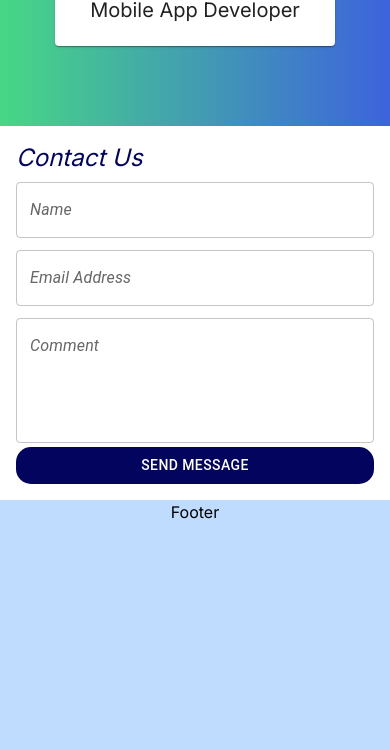
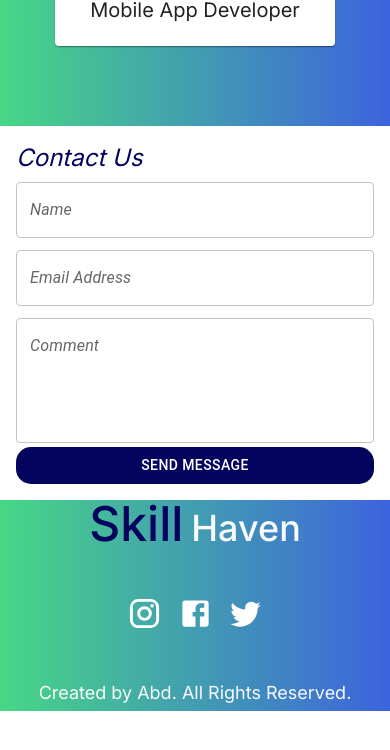
Before and after one commit to 17abd12/Workbench, a Next.js app in the folder app/: page / in a window 390 px wide. Shown: the part 10140-10890 px from the top of the page. After the commit the page ends 10851 px from the top, so only its background shows below. Built offline with nearby package versions, Linux system fonts and the light colour scheme.

Commit message:
Creating Our Footer Structuer

```diff
--- a/app/app/Contactus.jsx
+++ b/app/app/Contactus.jsx
@@ -35,7 +35,7 @@ function Contactus() {
           setComment("");
         }
         return (
-          <div  id = "Contact us" className='md:px-12 w-full p-4 text-wrap italic md:text-5xl text-2xl flex flex-wrap'>
+          <div  id = "Contact" className='md:mx-32  w-full p-4 text-wrap italic md:text-5xl text-2xl flex flex-wrap'>
             <h1 className='w-2/3 text-dark-text'
             >Contact Us</h1>
         <div className='display flex '>
--- a/app/app/Crew.jsx
+++ b/app/app/Crew.jsx
@@ -10,7 +10,7 @@ function Crew() {
  }
 
   return (
-    <div className='py-10'  style={{background:"linear-gradient(to right, #47D785, #3D63DD)"}}>
+    <div className='py-10'  style={{background:"linear-gradient(to right, #47D785, #3D63DD)"}} id = "Crew">
       <div className=' text-center my-auto text-light-primary text-xl'>
       <h1 className='text-5xl font-satisfy py-5 text-dark-text font-medium'
       >
--- a/app/app/Footer.jsx
+++ b/app/app/Footer.jsx
@@ -1,11 +1,21 @@
 import React from 'react'
-
+import InstagramIcon from '@mui/icons-material/Instagram';
+import FacebookIcon from '@mui/icons-material/Facebook';
+import TwitterIcon from '@mui/icons-material/Twitter';
 function Footer() {
   return (
-    <div className='h-3/4
-     bg-blue-200'>
-      <h1 className='text-center my-auto'>
-        Footer
+    <div className='h-1/4' style={{background:"linear-gradient(to right, #47D785, #3D63DD)"}}>
+    <div className='flex items-baseline font-medium text-light-primary w-full justify-center'>
+      <p className='mx-1 text-5xl text-dark-text'>Skill</p>
+      <p className='mx-1 text-4xl'>Haven</p>
+    </div>
+    <div className='flex  justify-evenly my-12 mx-28'>
+    <a href="https://www.instagram.com/"><InstagramIcon fontSize="large"  style={{ color: 'white' }}/></a>
+    <a href="https://www.instagram.com/"><FacebookIcon fontSize="large"  style={{ color: 'white' }}/></a>
+    <a href="https://www.instagram.com/"><TwitterIcon fontSize="large"  style={{ color: 'white' }}/></a>
+    </div>
+      <h1 className='text-light-primary text-lg text-center mb-0'>
+      Created by Abd. All Rights Reserved.
         </h1>
     </div>
   )
--- a/app/app/Header.jsx
+++ b/app/app/Header.jsx
@@ -1,3 +1,4 @@
+'use client'
 import React from 'react'
 import {Button} from '@mui/material'
 import HomeIcon from '@mui/icons-material/Home';
@@ -7,6 +8,22 @@ import ContactEmergencyIcon from '@mui/icons-material/ContactEmergency';
 import DeveloperBoardIcon from '@mui/icons-material/DeveloperBoard';
 import DesignServicesIcon from '@mui/icons-material/DesignServices';
 function Header() {
+
+  const scrollToSection = (sectionId) => {
+
+    console.log("Here")
+    setTimeout(() => {
+      const section = document.getElementById(sectionId);
+      if (section) {
+        section.scrollIntoView({ behavior: 'smooth' });
+      }
+      else
+      {
+        console.log("mo section found")
+      }
+    }, 500); // Adjust the delay value as needed
+  };
+
   return (
     <div className='w-full flex py-3' style={{background:"linear-gradient(to right, #47D785, #3D63DD)"}}>
 <div className=" md:flex hidden w-1/6 h-16 items-center justify-center px-auto text-center font-semibold size-32">
@@ -16,27 +33,31 @@ function Header() {
 </div>
 </div>
       <div className=" md:flex hidden w-5/6 justify-around">
-         <Button style={{ fontSize: '1.1rem' ,fontWeight:'bold' }} className='text-light-primary' variant='text' color='inherit'>Home</Button>
-         <Button style={{ fontSize: '1.1rem' ,fontWeight:'bold' }} className='text-light-primary' variant='text' color='inherit'>Services</Button>
-         <Button style={{ fontSize: '1.1rem' ,fontWeight:'bold' }} className='text-light-primary' variant='text' color='inherit'>Technologies</Button>
-         <Button style={{ fontSize: '1.1rem' ,fontWeight:'bold' }} className='text-light-primary' variant='text' color='inherit'>Our Team</Button>
-         <Button style={{ fontSize: '1.1rem' ,fontWeight:'bold' }} className='text-light-primary' variant='text' color='inherit'>Contact us</Button>
+
+         <Button style={{ fontSize: '1.1rem' ,fontWeight:'bold' }}   onClick={() => scrollToSection('Home')}
+   className='text-light-primary' variant='text' color='inherit'>Home</Button>
+
+
+         <Button style={{ fontSize: '1.1rem' ,fontWeight:'bold' }} onClick={() => scrollToSection('Services')} className='text-light-primary' variant='text' color='inherit'>Services</Button>
+         <Button style={{ fontSize: '1.1rem' ,fontWeight:'bold' }} onClick={() => scrollToSection('Tech')} className='text-light-primary' variant='text' color='inherit'>Technologies</Button>
+         <Button style={{ fontSize: '1.1rem' ,fontWeight:'bold' }} onClick={() => scrollToSection('Crew')}className='text-light-primary' variant='text' color='inherit'>Our Team</Button>
+         <Button style={{ fontSize: '1.1rem' ,fontWeight:'bold' }} onClick={() => scrollToSection('Contact')} className='text-light-primary' variant='text' color='inherit'>Contact us</Button>
       </div>
 
 <div className=" md:hidden flex h-16 items-center justify-evenly w-full px-auto size-32" >
-  <IconButton sx={{ color: 'white' }}>
+  <IconButton sx={{ color: 'white' }} onClick={() => scrollToSection('Home')}>
       <HomeIcon fontSize="large" />
     </IconButton>
-    <IconButton sx={{ color: 'white' }}>
+    <IconButton sx={{ color: 'white' }} onClick={() => scrollToSection('Services')}>
       <DesignServicesIcon fontSize="large" />
     </IconButton>
-    <IconButton sx={{ color: 'white' }}>
+    <IconButton sx={{ color: 'white' }} onClick={() => scrollToSection('Tech')}>
       <DeveloperBoardIcon fontSize="large" />
     </IconButton>
-    <IconButton sx={{ color: 'white' }}>
+    <IconButton sx={{ color: 'white' }} onClick={() => scrollToSection('Crew')}>
       <PeopleAltIcon fontSize="large" />
     </IconButton>
-    <IconButton sx={{ color: 'white' }}>
+    <IconButton sx={{ color: 'white' }} onClick={() => scrollToSection('Contact')}>
       <ContactEmergencyIcon fontSize="large" />
     </IconButton>
 </div>
--- a/app/app/Services.jsx
+++ b/app/app/Services.jsx
@@ -20,7 +20,7 @@ function Service() {
         <h1 className="mx-16 text-balance">Providing tailored services is a key pathway to the success of businesses. Our professional team also brings creative aesthetics to enhance the overall experience</h1>
 
       </div>
-      <div className='my-10'>
+      <div className='my-10'  id="Services">
 
       <div className='flex justify-center'>
         <div className='grid grid-cols-1 md:grid-cols-2 lg:grid-cols-4 gap-16'>
--- a/app/app/Tech.jsx
+++ b/app/app/Tech.jsx
@@ -11,7 +11,7 @@ for (let i = 0; i < 8; i++) {
 function Tech() {
   return (
     <div className='
-     bg-light-primary'>
+     bg-light-primary'  id="Tech">
      <div className=' text-center my-auto text-dark-text  text-xl'>
       <h1 className='text-5xl font-satisfy py-5 font-medium'style={{
           background: 'linear-gradient(to right, #47D785, #3D63DD)',
--- a/app/app/page.js
+++ b/app/app/page.js
@@ -11,10 +11,10 @@ function Page() {
   return (
     <div className='h-screen'>
       <Header />
-      <Home></Home>
+      <Home id="Home"></Home>
       <Service></Service>
       <Tech></Tech>
-      <Crew></Crew>
+      <Crew ></Crew>
       <Contactus></Contactus>
       <Footer></Footer>
     </div>
```
